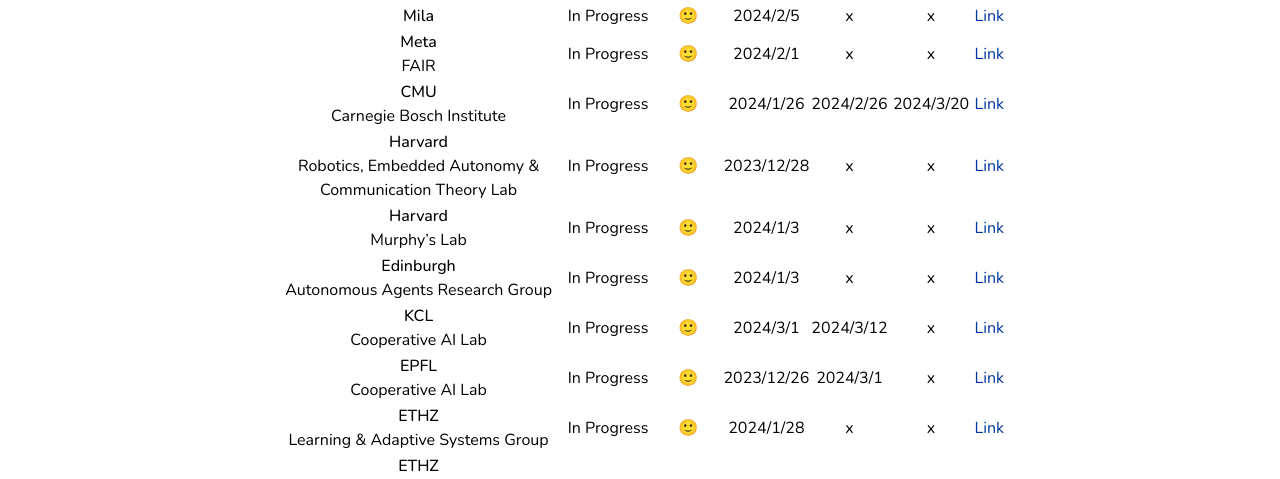
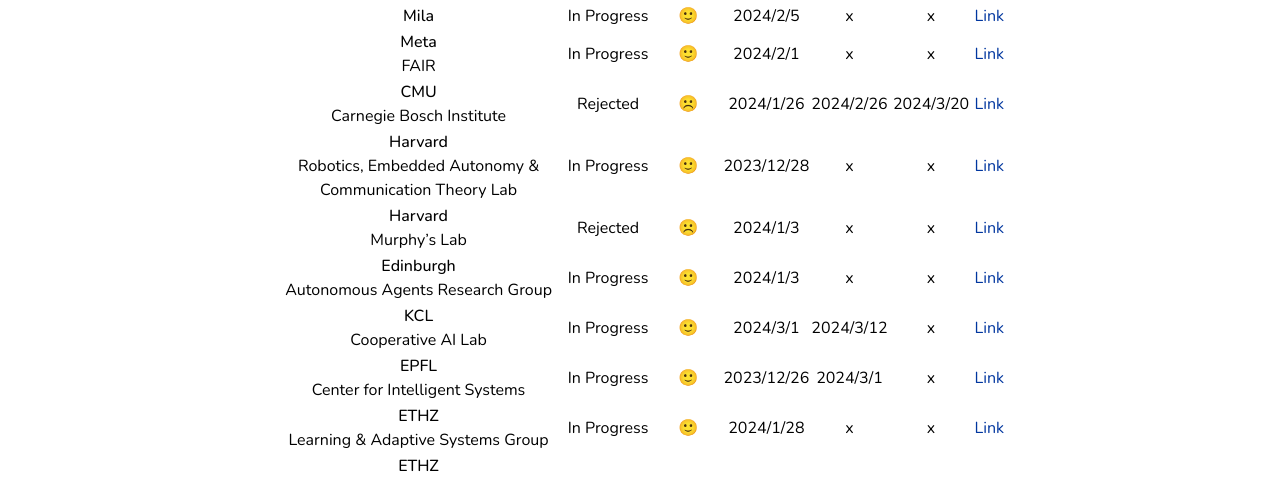
Before and after one commit to LiZhYun/LiZhYun.github.io, a Jekyll site: the page built from _posts/2024-03-12-postdoc.md, in a window 1280 px wide and 900 px high, scrolled down 698 px. Shown: the part 223-702 px from the top of the window. Built offline with Jekyll 4.4.1, drawn with Linux system fonts in a browser that asks for light colours; emoji names are drawn with the system emoji font; comment, search, counter and statistics services are not loaded; a style sheet for code colours, icons or effects is not loaded.

Commit message:
Update 2024-03-12-postdoc.md

```diff
--- a/_posts/2024-03-12-postdoc.md
+++ b/_posts/2024-03-12-postdoc.md
@@ -26,11 +26,11 @@
 |       **California Institute of Technology, CMS** <br> Decision, Optimization, and Learning        |      In Progress       |      :slightly_smiling_face:              |     2024/2/5      | x | x | [Link](https://www.cms.caltech.edu/about/positions/the-dolcit-postdoctoral-fellowship-program) |
 |       **Mila**         |      In Progress       |      :slightly_smiling_face:              |     2024/2/5      | x | x | [Link](https://mila.in1touch.org/site/me/welcome?nav=sidebar) |
 |       **Meta** <br> FAIR        |      In Progress       |      :slightly_smiling_face:              |     2024/2/1      | x | x | [Link](https://www.metacareers.com/profile/home) |
-|       **CMU** <br> Carnegie Bosch Institute        |      In Progress       |      :slightly_smiling_face:              |     2024/1/26      | 2024/2/26 | 2024/3/20 | [Link](https://carnegiebosch.cmu.edu/fellowships/index.html) |
+|       **CMU** <br> Carnegie Bosch Institute        |      Rejected       |      :frowning_face:              |     2024/1/26      | 2024/2/26 | 2024/3/20 | [Link](https://carnegiebosch.cmu.edu/fellowships/index.html) |
 |       **Harvard** <br> Robotics, Embedded Autonomy & Communication Theory Lab        |      In Progress       |      :slightly_smiling_face:              |     2023/12/28      | x | x | [Link](https://academicpositions.harvard.edu/postings/13272) |
-|       **Harvard** <br> Murphy's Lab        |      In Progress       |      :slightly_smiling_face:              |     2024/1/3      | x | x | [Link](https://people.seas.harvard.edu/~samurphy/) |
+|       **Harvard** <br> Murphy's Lab        |      Rejected       |      :frowning_face:              |     2024/1/3      | x | x | [Link](https://people.seas.harvard.edu/~samurphy/) |
 |       **Edinburgh** <br> Autonomous Agents Research Group        |      In Progress       |      :slightly_smiling_face:              |     2024/1/3      | x | x | [Link](https://concorsi.unict.it/concorsi/Profile) |
 |       **KCL** <br> Cooperative AI Lab        |      In Progress       |      :slightly_smiling_face:              |     2024/3/1      | 2024/3/12 | x | [Link](https://www.kcl.ac.uk/jobs/084006-postdoc-research-associate-in-multi-agent-reinforcement-learning-and-foundation-models) |
-|       **EPFL** <br> Cooperative AI Lab        |      In Progress       |      :slightly_smiling_face:              |     2023/12/26      | 2024/3/1 | x | [Link](https://ellis.eu/jobs/postdoc-in-multi-agent-reinforcement-learning-for-robotic-construction) |
+|       **EPFL** <br> Center for Intelligent Systems        |      In Progress       |      :slightly_smiling_face:              |     2023/12/26      | 2024/3/1 | x | [Link](https://ellis.eu/jobs/postdoc-in-multi-agent-reinforcement-learning-for-robotic-construction) |
 |       **ETHZ** <br> Learning & Adaptive Systems Group        |      In Progress       |      :slightly_smiling_face:              |     2024/1/28      | x | x | [Link](https://las.inf.ethz.ch/openings) |
 |       **ETHZ** <br> Optimization & Decision Intelligence Group        |      In Progress       |      :slightly_smiling_face:              |     2024/2/21      | x | x | [Link](https://odi.inf.ethz.ch/openings) |
```
